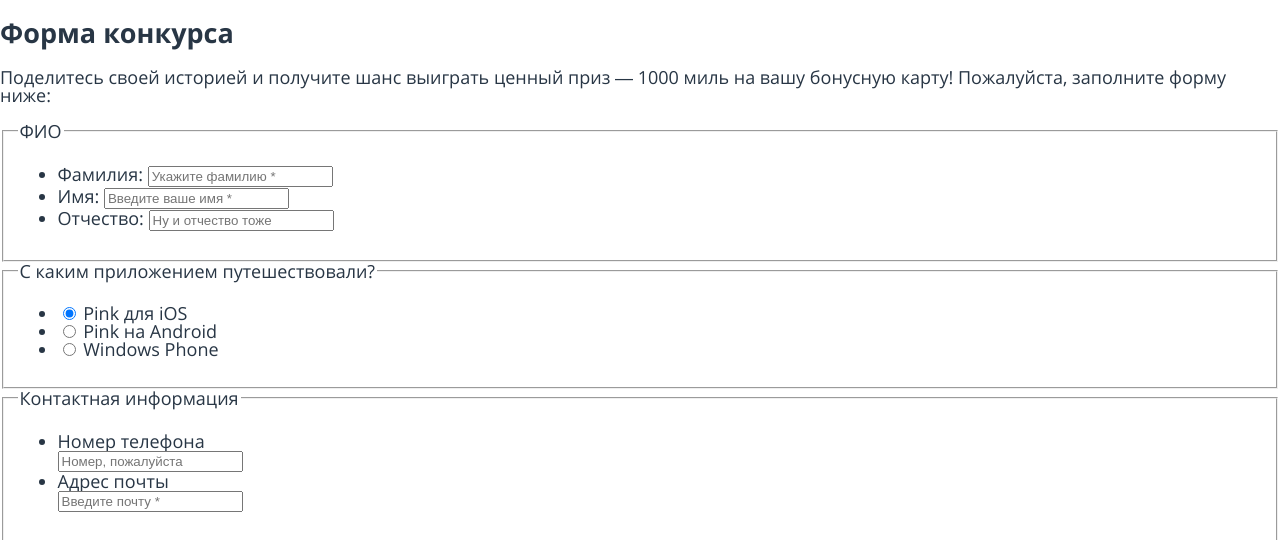
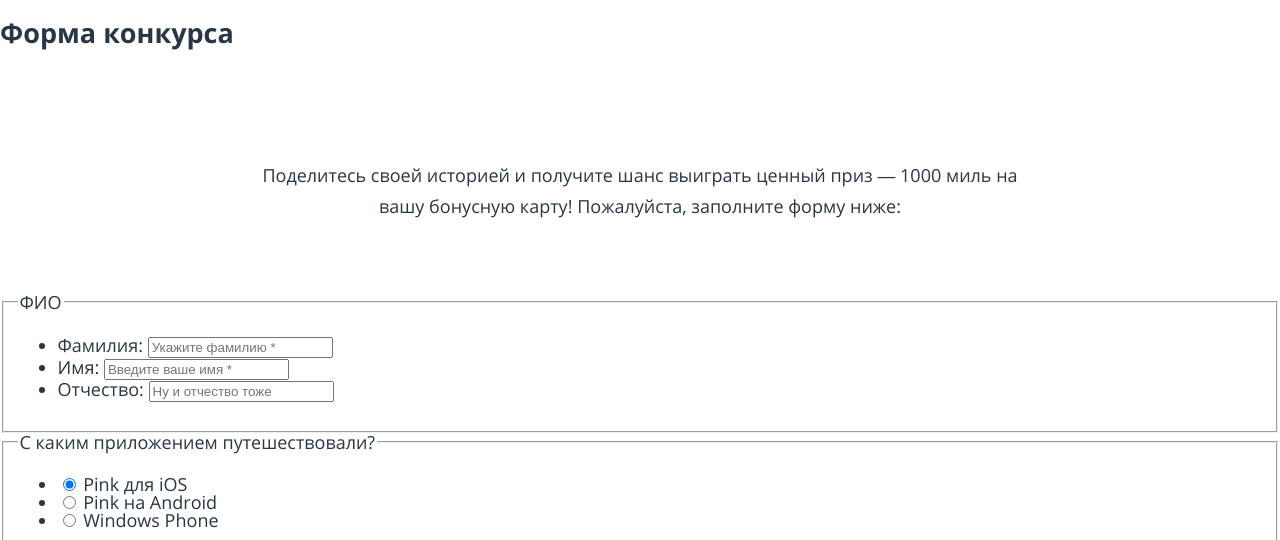
Before and after one commit to alex1031alex/460147-pink, a plain HTML site: page source/form.html in a window 1280 px wide. Shown: the part 207-747 px from the top of the page. Drawn offline with nearby package versions, Linux system fonts and the light colour scheme; files that its build step writes are made by us from their sources.

Commit message:
Начал вёрстку с препроцессором. Шрифты и фоны для основных сеточных блоков

```diff
--- a/source/less/blocks/contest.less
+++ b/source/less/blocks/contest.less
@@ -0,0 +1,50 @@
+//Стили мобильной версии
+.contest {
+  width: 320px;
+  margin: 0 auto;
+}
+
+.contest__intro {
+  .p-reset;
+  box-sizing: border-box;
+  padding: 46px 20px 36px 20px;
+
+  .fs(14px;2.1);
+  text-align: center;
+  color: @bitum;
+}
+
+//Стили планшетной версии
+@media (min-width: 660px) {
+  .contest {
+    width: 660px;
+  }
+
+  .contest__intro {
+    padding: 90px 70px 72px 70px;
+
+    .fs(18px;1.7);
+  }
+
+}
+
+// Стили десктопной версии
+@media (min-width: 960px) {
+  .contest {
+    width: auto;
+  }
+
+  .contest__intro {
+    width: 960px;
+    margin: 0 auto;
+    padding: 92px 80px 72px 80px;
+  }
+
+  .contest__intro-appeal {
+    display: inline;
+  }
+
+  .contest__note-detail {
+    display: inline;
+  }
+}
--- a/source/less/blocks/gallery.less
+++ b/source/less/blocks/gallery.less
@@ -0,0 +1,27 @@
+//Стили мобильной версии
+.gallery__intro {
+  .p-reset;
+  .fs(14px;30px);
+  text-align: center;
+  color: @bitum;
+}
+
+//Стили планшетной версии
+@media (min-width: 660px) {
+  .gallery {
+    width: 660px;
+    overflow: hidden;
+  }
+
+  .gallery__intro {
+    .fs(18px;30px);
+    color: @bitum;
+  }
+}
+
+//Стили десктопной версии
+@media (min-width: 960px) {
+  .gallery {
+    width: auto;
+  }
+}
```
Also changed, not shown: source/less/fonts.less (+6 -3 lines).
